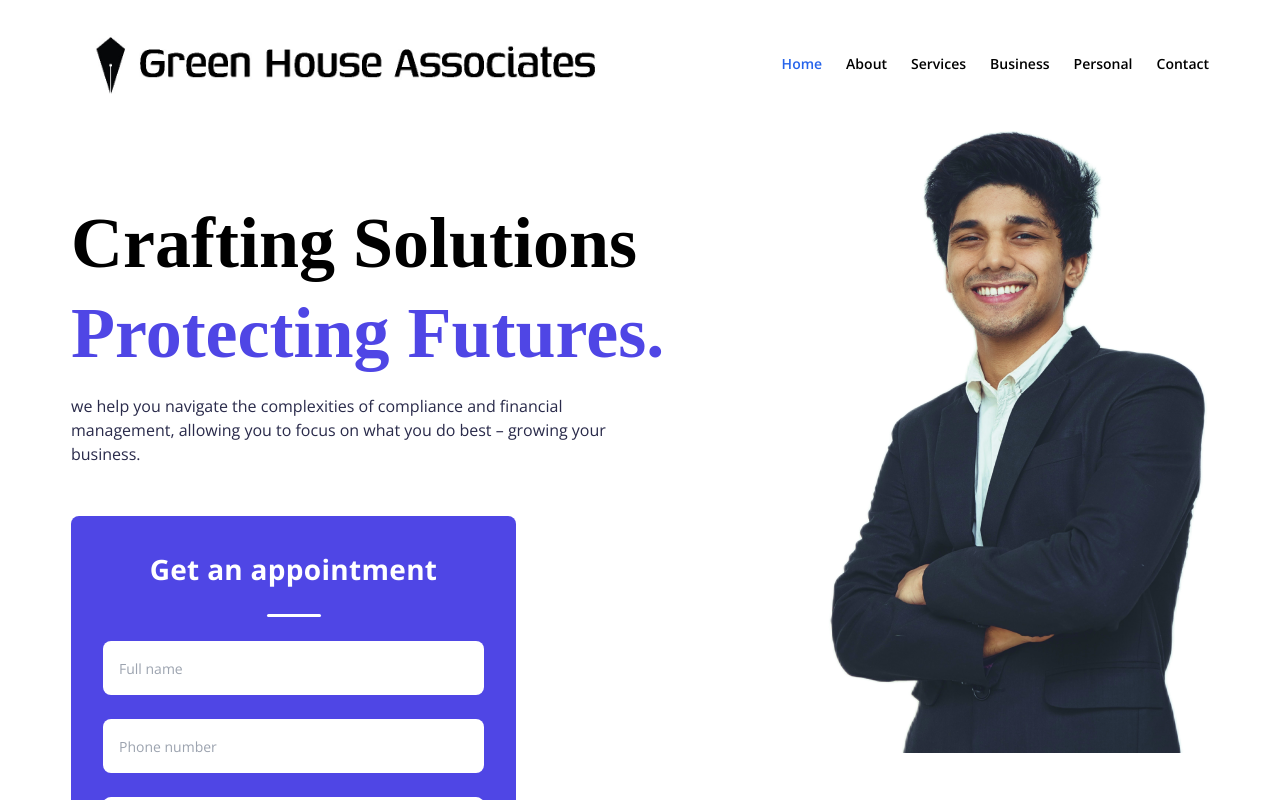
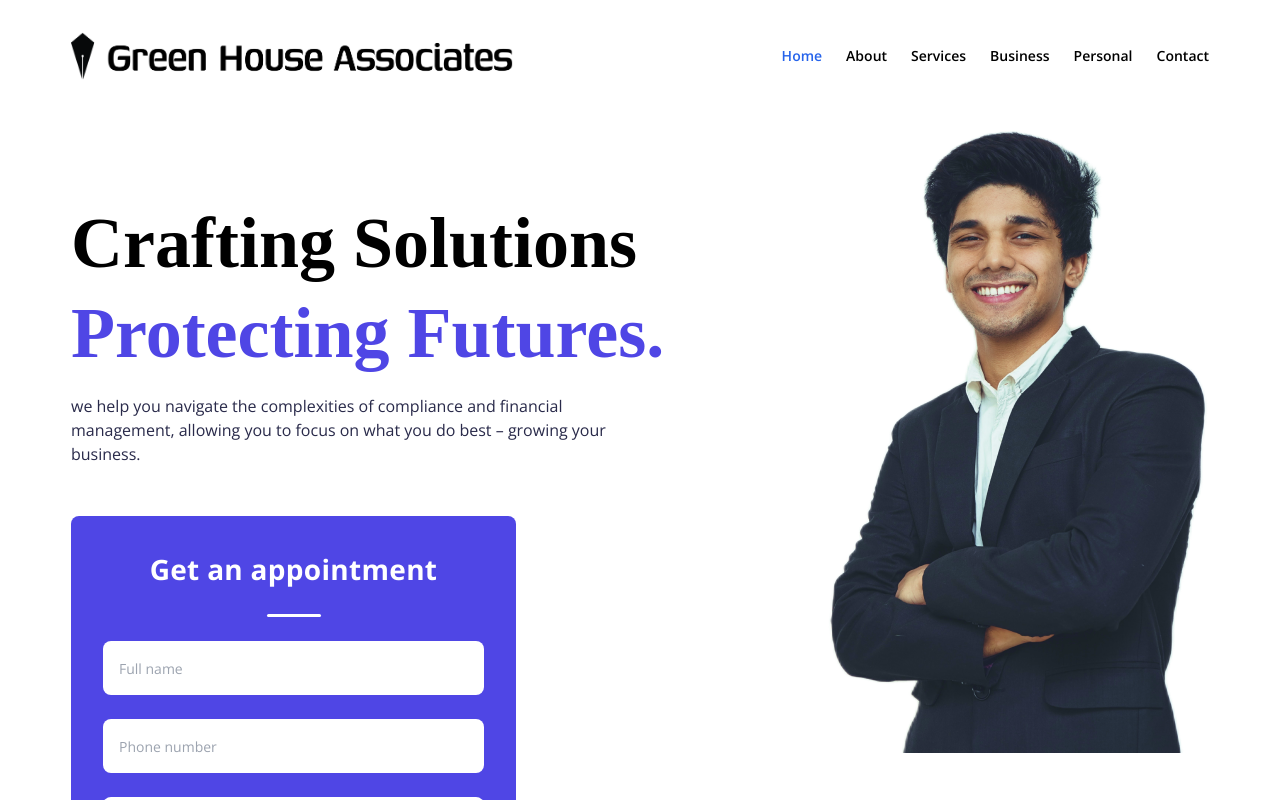
Before and after one commit to shakti1590/Lawyers-Portfolio-UI, a React (Create React App) app: page / in a window 1280 px wide. Shown: the top 800 px of the page. Built offline with nearby package versions, Linux system fonts and the light colour scheme.

Commit message:
add new logo

```diff
--- a/src/components/Footer.js
+++ b/src/components/Footer.js
@@ -1,5 +1,5 @@
 import React from 'react';
-import Logo from '../assets/img/PEN NIB  white.png';
+import Logo from '../assets/img/gha.png';
 const Footer = () => {
   return (
         <footer className="w-full py-14">
@@ -43,7 +43,7 @@ const Footer = () => {
             <div className="grid grid-cols-2 min-[690px]:grid-cols-4 lg:grid-cols-6 gap-4 xl:gap-8 pt-14 pb-10 max-w-xs mx-auto min-[690px]:max-w-2xl lg:max-w-full">
                 <div className="col-span-full mb-10 lg:col-span-2 lg:mb-0">
                     <a href="#"  className="flex justify-center lg:justify-start">
-                        <img src={Logo} alt="Logo" className="h-20 w-auto"></img>
+                        <img src={Logo} alt="Logo" className="h-16 w-auto"></img>
                     </a>
                     <p className="py-8 text-gray-500 lg:max-w-xs text-center lg:text-left">we help you navigate the complexities of compliance and financial management.</p>
                     <a href="javascript:;"  className="py-2.5 px-5 h-9 block w-fit font- bg-indigo-600 rounded-full shadow-sm text-xs text-white mx-auto transition-all  duration-500 hover:bg-indigo-700 lg:mx-0">
--- a/src/components/Header.js
+++ b/src/components/Header.js
@@ -5,7 +5,7 @@ import Nav from './Nav';
 import NavMobile from './NavMobile';
 
 // import logo
-import Logo from '../assets/img/logos.jpeg';
+import Logo from '../assets/img/gha.png';
 
 const Header = () => {
   const [bg, setBg] = useState(false);
@@ -29,7 +29,7 @@ const Header = () => {
       <div className='container mx-auto flex items-center justify-between'>
         {/* logo */}
         <a href='/'>
-          <img src={Logo} alt='logoimage' className="h-16 w-auto" />
+          <img src={Logo} alt='logoimage' className="h-12 w-auto" />
         </a>
         {/* nav */}
         <Nav />
```
Also changed, not shown: src/assets/img/gha.png (added).
